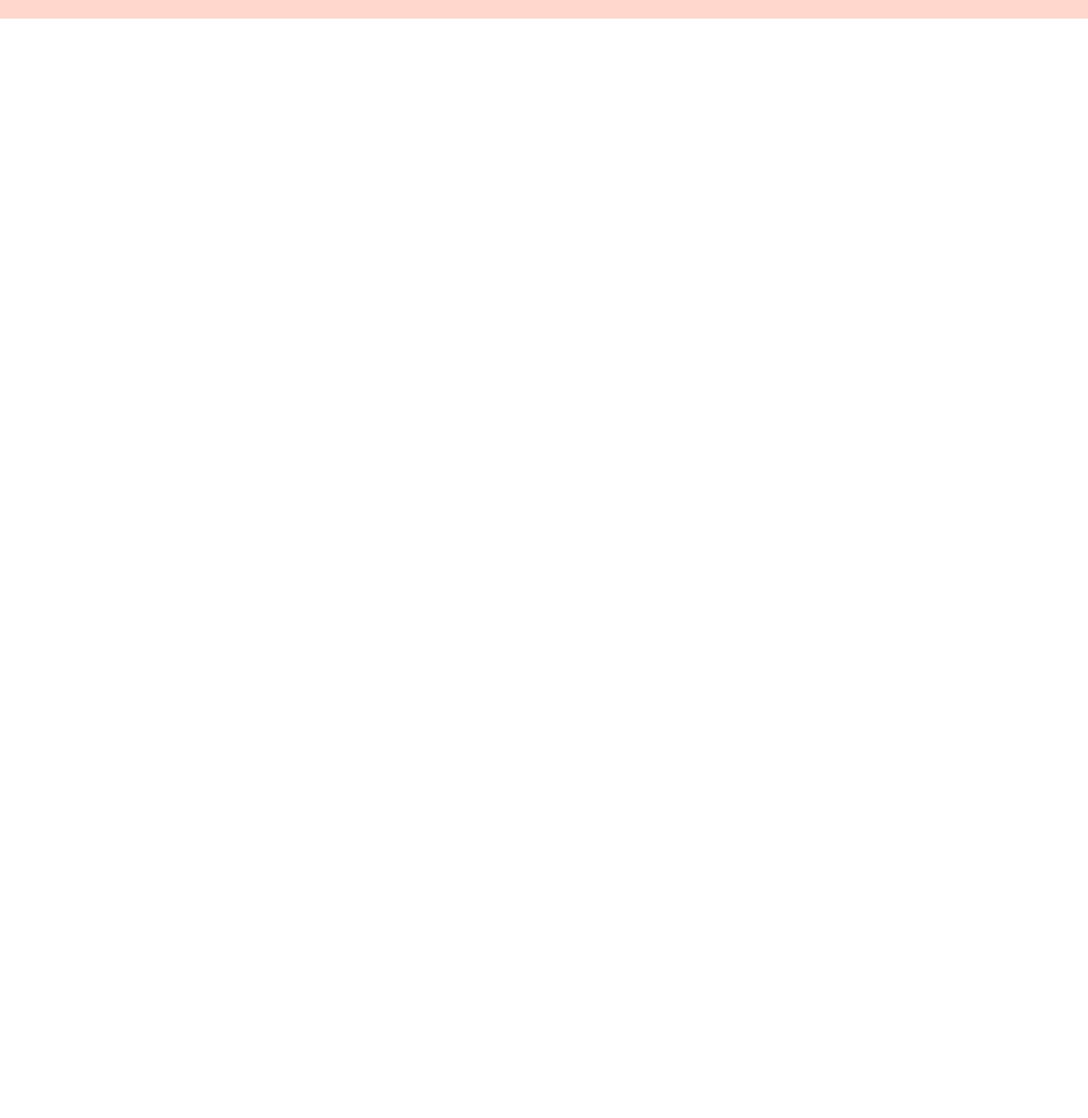
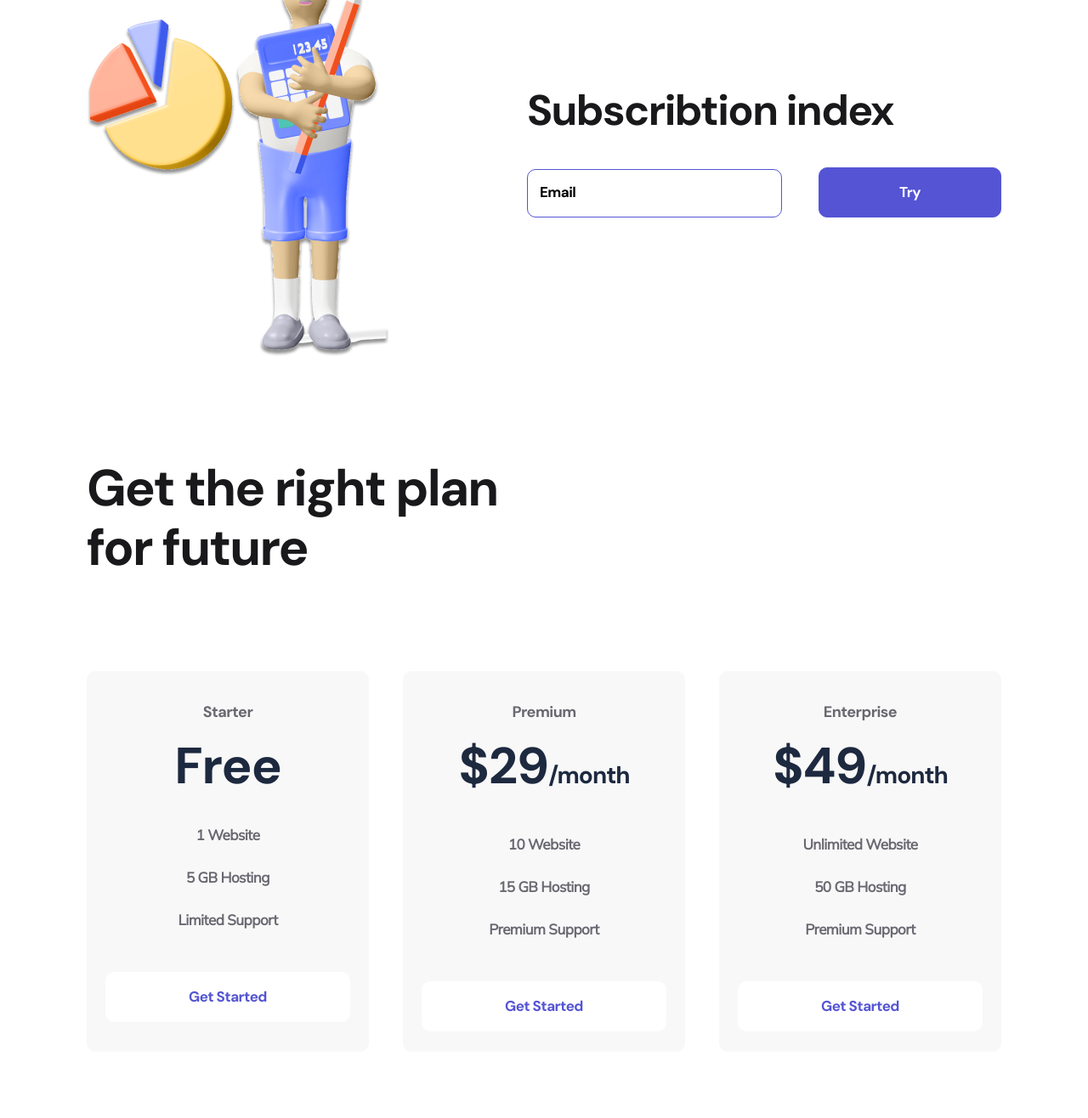
Before and after one commit to IhorStatsenko/logoipsum, a plain HTML site: page index.html in a window 1280 px wide. Shown: the part 972-2288 px from the top of the page at 85% size. Before the commit the page ends 994 px from the top, so only its background shows below. Drawn offline with nearby package versions, Linux system fonts and the light colour scheme.

Commit message:
add main markup and styles

```diff
--- a/css/styles.css
+++ b/css/styles.css
@@ -1,11 +1,3 @@
-/* // <uniquifier>: Use a unique and descriptive class name
-
-.mulish-<uniquifier> {
-  font-family: "Mulish", serif;
-  font-optical-sizing: auto;
-  font-weight: 400;
-  font-style: normal;
-} */
 :root {
   --color-brand-main: #ff7143;
   --color-brand-main-active: #9f3919;
@@ -26,7 +18,12 @@
   --font-second: 'Mulish', serif;
 }
 
-/* Some global overrides */
+h1,
+h2,
+h3,
+p {
+  margin: 0;
+}
 
 body {
   font-family: var(--font-main);
@@ -35,28 +32,30 @@ body {
   font-weight: 700;
   font-style: normal;
   letter-spacing: -0.47px;
-  line-height: auto;
   color: var(--color-text-main);
-
   background-color: var(--color-bg-light);
 }
 
-button {
+.button {
   width: 215px;
   padding-block: 19px;
   text-align: center;
-  border-radius: 10px;
-  border-style: hidden;
-  outline: none;
 
   font-family: var(--font-main);
   font-size: 17px;
+  font-weight: 700;
   letter-spacing: -0.53px;
-  line-height: auto;
   cursor: pointer;
 
+  color: var(--color-text-inverted);
   background-color: var(--color-brand-second);
-  color: var(--color-text-inverted);
+  border-radius: 10px;
+  border: 1px solid var(--color-brand-second);
+}
+.button:hover {
+  color: var(--color-brand-second);
+  background-color: var(--color-bg-light);
+  border-color: var(--color-brand-second);
 }
 
 img {
@@ -79,21 +78,6 @@ img {
   color: var(--color-text-main);
 }
 
-.visually-hidden {
-  position: absolute;
-  width: 1px;
-  height: 1px;
-  margin: -1px;
-  border: 0;
-  padding: 0;
-  white-space: nowrap;
-  clip-path: inset(100%);
-  clip: rectangle(0 0 0 0);
-  overflow: hidden;
-  outline: transparent;
-  outline-offset: 0;
-}
-
 .section {
   padding-block: 120px;
 }
@@ -101,10 +85,7 @@ img {
 .container {
   max-width: 1076px;
   margin: 0 auto;
-  padding-inline: 15px;
 }
-
-/* header/footer */
 
 .section-header,
 .section-footer {
@@ -112,10 +93,18 @@ img {
   background-color: var(--color-brand-main-tsp);
 }
 .header-container,
-.footer-container {
+.footer-container,
+.container-activity,
+.container-subscribe {
   display: flex;
   justify-content: space-between;
   align-items: center;
+}
+.container-plan {
+  display: block;
+}
+.container-activity {
+  gap: 109px;
 }
 .nav-list {
   display: flex;
@@ -127,9 +116,131 @@ img {
 .nav-link:hover a {
   color: var(--color-text-accent);
 }
-.header-container button {
-  background-color: #ff7143;
+.header-container .button {
+  background-color: var(--color-brand-main);
+  border-color: var(--color-brand-main);
 }
 .header-container button:hover {
+  color: var(--color-text-inverted);
   background-color: var(--color-brand-main-active);
+  border-color: var(--color-brand-main-active);
 }
+.activity-title {
+  margin-block: 30px;
+  font-size: 80px;
+  letter-spacing: -2.5px;
+  line-height: 77px;
+  color: var(--color-text-accent);
+}
+.activity-description {
+  margin-bottom: 50px;
+  font-family: var(--font-second);
+  font-size: 20px;
+  letter-spacing: -0.63px;
+  line-height: 30px;
+  color: var(--color-text-main);
+}
+.btn-try {
+  margin-left: 36px;
+  color: var(--color-brand-second);
+  background-color: var(--color-bg-light);
+  border-color: var(--color-brand-second);
+}
+.btn-try:hover {
+  color: var(--color-text-inverted);
+  background-color: var(--color-brand-second);
+}
+.section-subscribe {
+  padding: 0;
+}
+.subscribe-title {
+  margin-bottom: 38px;
+  font-size: 50px;
+  letter-spacing: -1.56px;
+  line-height: 57px;
+  color: var(--color-text-accent);
+}
+.input-email {
+  width: 300px;
+  margin-right: 40px;
+  padding-block: 19px;
+  padding-left: 14px;
+  border-radius: 10px;
+  outline: none;
+  border: 1px solid var(--color-brand-second);
+}
+.input-email::placeholder {
+  font-size: 17px;
+  font-weight: 700;
+  letter-spacing: -0.53px;
+  color: var(--color-input-placeholder);
+}
+.plan-title {
+  margin-bottom: 110px;
+  font-size: 60px;
+  letter-spacing: -1.88px;
+  line-height: 70px;
+  color: var(--color-text-accent);
+}
+.plan-list {
+  display: flex;
+  gap: 40px;
+}
+.card-item {
+  width: 332px;
+  padding: 34px 22px 24px;
+  text-align: center;
+  border-radius: 10px;
+  background-color: var(--color-card-bg);
+}
+.card-item > .button-card {
+  width: 100%;
+  color: var(--color-brand-second);
+  background-color: var(--color-bg-light);
+  border-color: var(--color-bg-light);
+}
+.card-item:hover {
+  background-color: var(--color-brand-main);
+  box-shadow: 0px 32px 34px rgba(1, 0.4, 0.2, 0.3);
+}
+.card-item:hover .item-title,
+.card-item:hover .item-price,
+.card-item:hover .feature-item,
+.card-item:hover .button-card {
+  color: var(--color-text-inverted);
+}
+.card-item:hover > .button-card {
+  color: var(--color-text-inverted);
+  background-color: var(--color-brand-main-active);
+  border-color: var(--color-brand-main-active);
+}
+.item-title {
+  font-size: 18px;
+  letter-spacing: -0.56px;
+  line-height: 28px;
+  color: var(--color-text-main);
+}
+.item-price {
+  margin-top: 22px;
+  font-size: 60px;
+  letter-spacing: -1.03px;
+  line-height: 56px;
+  color: var(--color-card-text-price);
+}
+.item-price span {
+  font-size: 28px;
+}
+.feature-list {
+  margin-top: 28px;
+  margin-bottom: 36px;
+}
+.feature-item {
+  font-size: 17px;
+  font-family: Mulish;
+  letter-spacing: -0.53px;
+  line-height: 50px;
+  color: var(--color-text-main);
+}
+.card-item .button-card:hover {
+  background-color: var(--color-brand-main);
+}
--- a/index.html
+++ b/index.html
@@ -28,24 +28,81 @@
         </a>
         <nav>
           <ul class="list nav-list">
-            <li class="link nav-link"><a href="#">Home</a></li>
-            <li class="link nav-link"><a href="#">Features</a></li>
-            <li class="link nav-link"><a href="#">Pricing</a></li>
+            <li class="link nav-link"><a href="./index.html">Home</a></li>
+            <li class="link nav-link"><a href="#feature">Features</a></li>
+            <li class="link nav-link"><a href="#pricing">Pricing</a></li>
             <li class="link nav-link"><a href="#">Blog</a></li>
           </ul>
         </nav>
-        <button type="button">Get Started</button>
+        <button class="button" type="button">Get Started</button>
       </div>
     </header>
     <main>
-      <section class="section section-">
-        <container></container>
+      <section class="section section-activity" id="feature">
+        <container class="container container-activity">
+          <div>
+            <h1 class="activity-title">Grow your subscription business</h1>
+            <p class="activity-description">
+              Outcome-centered products that reduce churn, optimize pricing, and grow your
+              subscription business end-to-end.
+            </p>
+            <button class="button" type="button">Get Started</button>
+            <button class="button btn-try" type="button">Try</button>
+          </div>
+          <img src="./images/hero3d.png" alt="Hero is skateboarding" />
+        </container>
       </section>
-      <section class="section section-">
-        <container></container>
+      <section class="section section-subscribe" id="subscribe">
+        <container class="container container-subscribe">
+          <img src="./images/hero-subscribed.png" alt="Hero has been subscribed" />
+          <div>
+            <h2 class="subscribe-title">Subscribtion index</h2>
+            <form class="form-subscribe" action="#">
+              <input class="input-email" type="email" placeholder="Email" />
+              <button class="button" type="submit">Try</button>
+            </form>
+          </div>
+        </container>
       </section>
-      <section class="section section-">
-        <container></container>
+      <section class="section section-plan" id="pricing">
+        <container class="container container-plan">
+          <h2 class="plan-title">
+            Get the right plan<br />
+            for future
+          </h2>
+          <ul class="list plan-list">
+            <li class="item card-item">
+              <h3 class="item-title">Starter</h3>
+              <p class="item-price">Free</p>
+              <ul class="list feature-list">
+                <li class="item feature-item">1 Website</li>
+                <li class="item feature-item">5 GB Hosting</li>
+                <li class="item feature-item">Limited Support</li>
+              </ul>
+              <button class="button button-card" type="button">Get Started</button>
+            </li>
+            <li class="item card-item">
+              <h3 class="item-title">Premium</h3>
+              <p class="item-price">$29<span>/month</span></p>
+              <ul class="list feature-list">
+                <li class="item feature-item">10 Website</li>
+                <li class="item feature-item">15 GB Hosting</li>
+                <li class="item feature-item">Premium Support</li>
+              </ul>
+              <button class="button button-card" type="button">Get Started</button>
+            </li>
+            <li class="item card-item">
+              <h3 class="item-title">Enterprise</h3>
+              <p class="item-price">$49<span>/month</span></p>
+              <ul class="list feature-list">
+                <li class="item feature-item">Unlimited Website</li>
+                <li class="item feature-item">50 GB Hosting</li>
+                <li class="item feature-item">Premium Support</li>
+              </ul>
+              <button class="button button-card" type="button">Get Started</button>
+            </li>
+          </ul>
+        </container>
       </section>
     </main>
     <footer class="section section-footer">
@@ -56,8 +113,8 @@
         <nav>
           <ul class="list nav-list">
             <li class="link nav-link"><a href="#">Support</a></li>
-            <li class="link nav-link"><a href="#">Premium</a></li>
-            <li class="link nav-link"><a href="#">Pricing</a></li>
+            <li class="link nav-link"><a href="#subscribe">Premium</a></li>
+            <li class="link nav-link"><a href="#pricing">Pricing</a></li>
             <li class="link nav-link"><a href="#">Blog</a></li>
           </ul>
         </nav>
```
